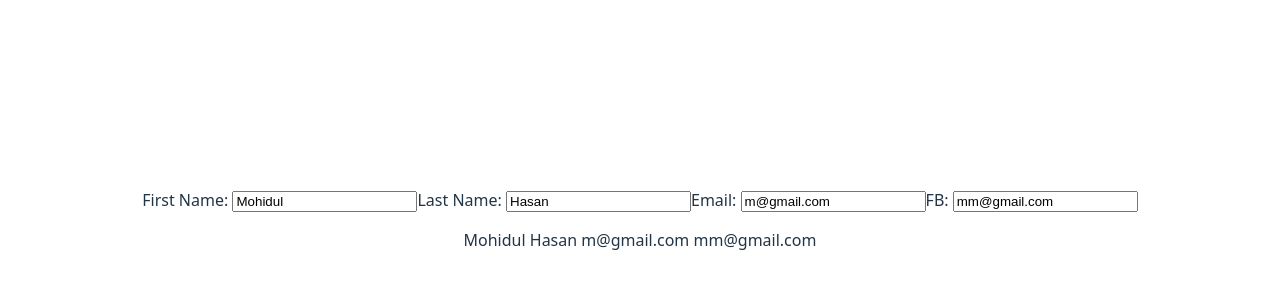
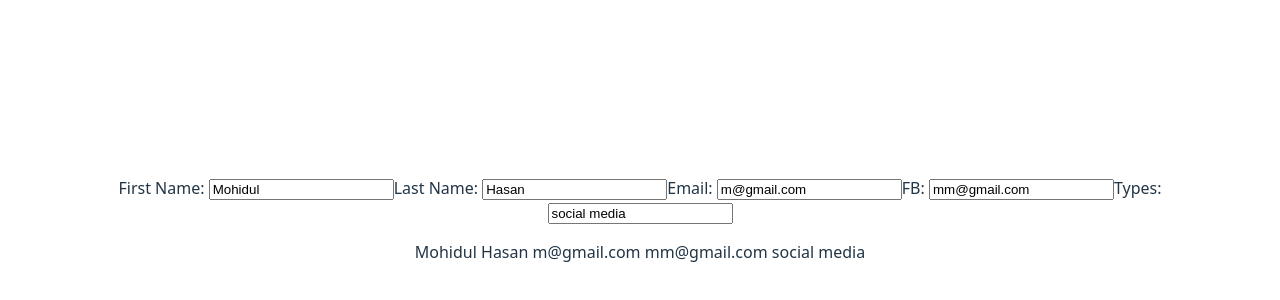
Before and after one commit to devmohidul/react-practice, a React (Vite) app: page / in a window 1280 px wide. Shown: the part 172-472 px from the top of the page. Built offline with nearby package versions, Linux system fonts and the light colour scheme.

Commit message:
nesting object with useImmer package

```diff
--- a/package.json
+++ b/package.json
@@ -11,7 +11,8 @@
   },
   "dependencies": {
     "react": "^19.0.0",
-    "react-dom": "^19.0.0"
+    "react-dom": "^19.0.0",
+    "use-immer": "^0.11.0"
   },
   "devDependencies": {
     "@eslint/js": "^9.22.0",
--- a/src/components/Myform.jsx
+++ b/src/components/Myform.jsx
@@ -1,31 +1,37 @@
-import { useState } from "react";
+import { useImmer } from "use-immer";
 
 export default function Myfrom() {
-  const [person, setPerson] = useState({
+  const [person, updatePerson] = useImmer({
     firstName: "Mohidul",
     lastName: "Hasan",
     email: "m@gmail.com",
     contact: {
       fb: "mm@gmail.com",
+      types: {
+        category: "social media",
+      },
     },
   });
 
   const handleChange = (e) => {
-    setPerson({
-      ...person,
-      [e.target.name]: e.target.value,
+    const { name, value } = e.target;
+    updatePerson((draft) => {
+      const keys = name.split(".");
+      if (keys.length === 1) {
+        draft[keys[0]] = value;
+      } else if (keys.length === 2) {
+        draft[keys[0]][keys[1]] = value;
+      } else if (keys.length === 3) {
+        draft[keys[0]][keys[1]][keys[2]] = value;
+      }
     });
   };
 
-  const handleContactChange = (e) => {
-    setPerson({
-      ...person,
-      contact: {
-        ...person.contact,
-        fb: e.target.value,
-      },
-    });
-  };
+  // const handleContactChange = (e) => {
+  //   updatePerson((draft) => {
+  //     draft.contact.fb = e.target.value;
+  //   });
+  // };
 
   return (
     <>
@@ -60,9 +66,18 @@ export default function Myfrom() {
         FB:{" "}
         <input
           type="text"
-          name="fb"
+          name="contact.fb"
           value={person.contact.fb}
-          onChange={handleContactChange}
+          onChange={handleChange}
+        />
+      </label>
+      <label>
+        Types:{" "}
+        <input
+          type="text"
+          name="contact.types.category"
+          value={person.contact.types.category}
+          onChange={handleChange}
         />
       </label>
 
@@ -71,6 +86,7 @@ export default function Myfrom() {
         {person.lastName} {""}
         {person.email} {""}
         {person.contact.fb} {""}
+        {person.contact.types.category}
       </p>
     </>
   );
```
Also changed, not shown: 1 other file (tests, documents, lock files or other folders).
